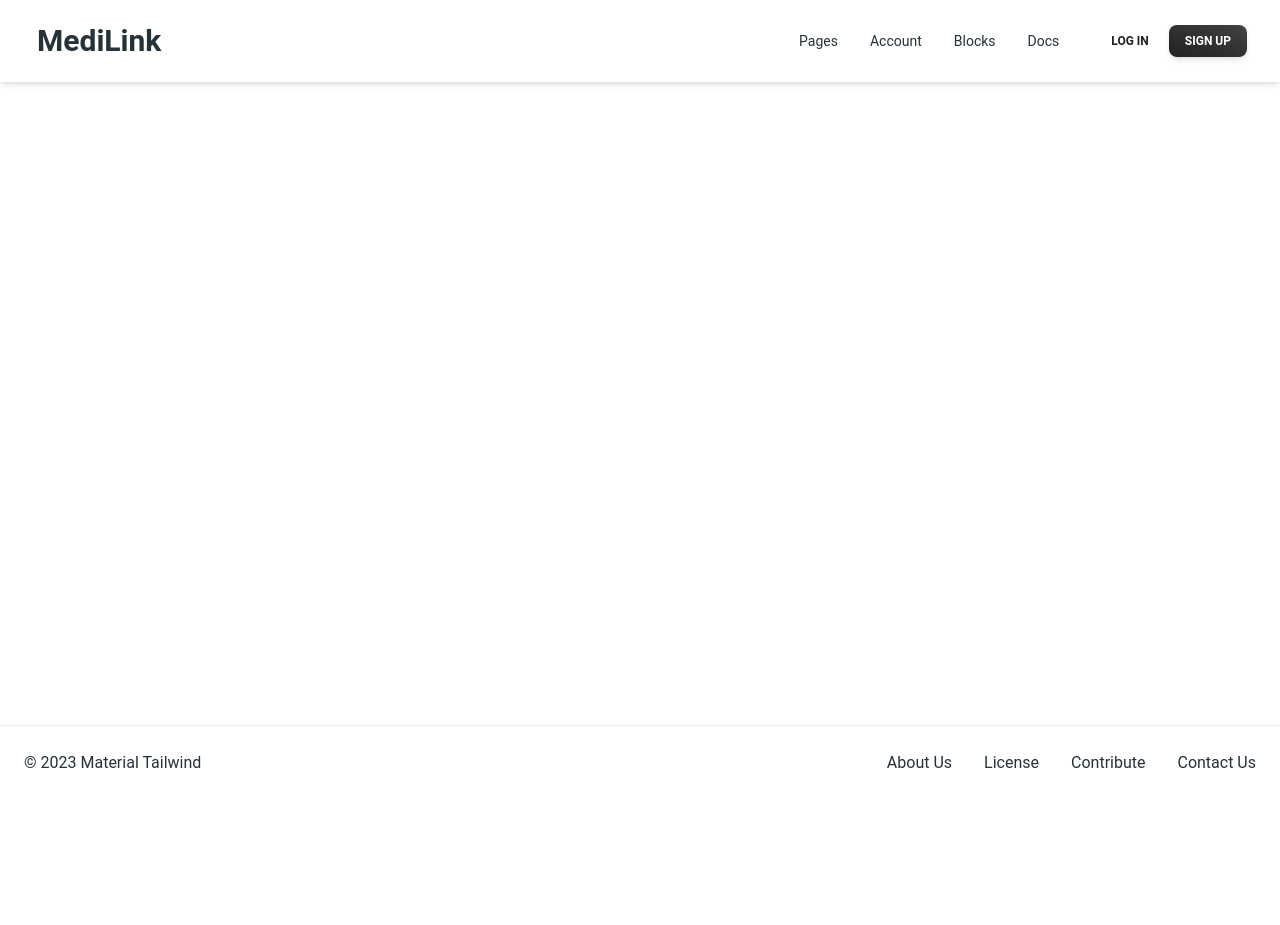
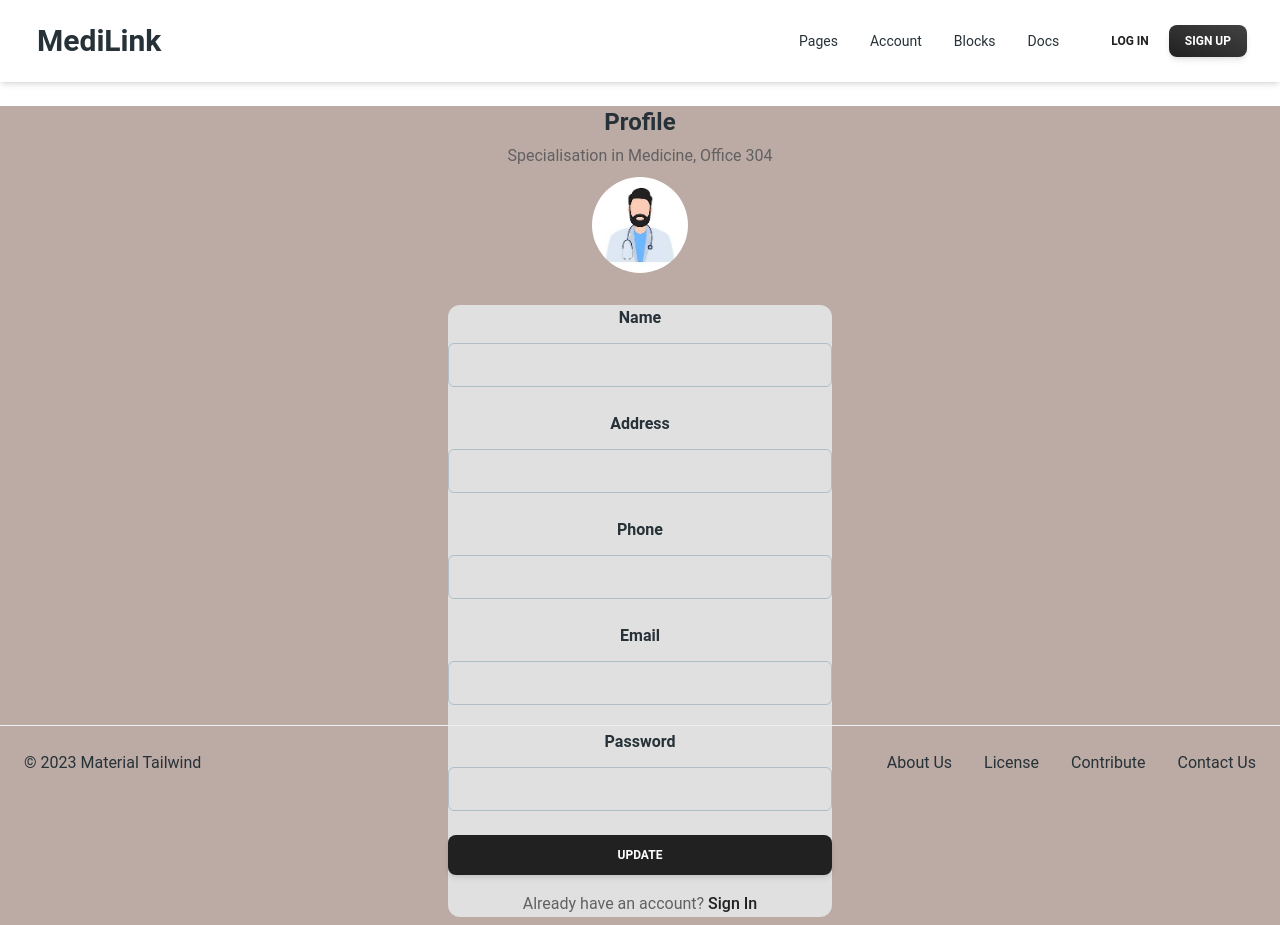
Before and after one commit to Atharvan2004/hospital-management-system, a React (Vite) app in the folder client/: page /doctor-profile in a window 1280 px wide. Before the commit the page ends 800 px from the top, so only its background shows below. Built offline with nearby package versions, Linux system fonts and the light colour scheme.

Commit message:
initial UI for Profile/Updation Page

```diff
--- a/client/src/App.jsx
+++ b/client/src/App.jsx
@@ -10,6 +10,7 @@
 import LoginForm from "./components/Login/LoginPage";
 import PatientDashboard from "./pages/PatientDashboard";
 import SearchResult from "./components/SearchResult";
+import Patient from "./pages/Doctor/Profile";
 
 function App() {
   return (
@@ -24,6 +25,7 @@
         <Route path="/contact" element={<Contact/>} />
         <Route path="/about" element={<About/>} />
         <Route path="/patient" element={<PatientDashboard/>} />
+        <Route path="/doctor-profile" element={<Patient/>} />
       </Routes>
       <Footer/>
     </BrowserRouter>
--- a/client/src/components/Footer.jsx
+++ b/client/src/components/Footer.jsx
@@ -10,7 +10,7 @@
         <li>
           <Typography
             as="a"
-            href="#"
+            href="about"
             color="blue-gray"
             className="font-normal transition-colors hover:text-blue-500 focus:text-blue-500"
           >
--- /dev/null
+++ b/client/src/pages/Doctor/Profile.jsx
@@ -0,0 +1,98 @@
+import { useEffect,useState } from "react";
+import {
+  Card,
+  Input,
+  Button,
+  Typography,
+} from "@material-tailwind/react";
+
+
+const Patient = () => {
+  return(
+    <div className="text-center bg-brown-200 ">
+      <Card color="transparent" shadow={false}>
+    <Typography variant="h4" color="blue-gray">
+      Profile
+    </Typography>
+    <Typography color="gray" className="mt-1 font-normal">
+      Specialisation in Medicine, Office 304
+    </Typography>
+    <img src="\images\download.jpg" alt="Patient Image" className='rounded-full h-24 w-24 object-cover cursor-pointer self-center mt-2' />
+    <form className="mx-auto mt-8 mb-2 w-80 max-w-screen-lg sm:w-96 bg-gray-300 rounded-xl">
+      <div className="mb-1 flex flex-col gap-6 ">
+        <Typography variant="h6" color="blue-gray" className="-mb-3">
+          Name
+        </Typography>
+        <Input
+          size="lg"
+          placeholder="name@mail.com"
+          className=" !border-t-blue-gray-200 focus:!border-t-gray-900 mx"
+          labelProps={{
+            className: "before:content-none after:content-none",
+          }}
+        />
+        <Typography variant="h6" color="blue-gray" className="-mb-3">
+          Address
+        </Typography>
+        <Input
+          size="lg"
+          placeholder="name@mail.com"
+          className=" !border-t-blue-gray-200 focus:!border-t-gray-900 mx"
+          labelProps={{
+            className: "before:content-none after:content-none",
+          }}
+        />
+        <Typography variant="h6" color="blue-gray" className="-mb-3">
+          Phone
+        </Typography>
+        <Input
+          size="lg"
+          placeholder="name@mail.com"
+          className=" !border-t-blue-gray-200 focus:!border-t-gray-900"
+          labelProps={{
+            className: "before:content-none after:content-none",
+          }}
+        />
+        <Typography variant="h6" color="blue-gray" className="-mb-3">
+          Email
+        </Typography>
+        <Input
+          size="lg"
+          placeholder="name@mail.com"
+          className=" !border-t-blue-gray-200 focus:!border-t-gray-900"
+          labelProps={{
+            className: "before:content-none after:content-none",
+          }}
+        />
+
+        <Typography variant="h6" color="blue-gray" className="-mb-3">
+          Password
+        </Typography>
+        <Input
+          type="password"
+          size="lg"
+          placeholder="********"
+          className=" !border-t-blue-gray-200 focus:!border-t-gray-900"
+          labelProps={{
+            className: "before:content-none after:content-none",
+          }}
+        />
+      </div>
+
+      <Button className="mt-6" fullWidth>
+        Update
+      </Button>
+      <Typography color="gray" className="mt-4 text-center font-normal">
+        Already have an account?{" "}
+        <a href="#" className="font-medium text-gray-900">
+          Sign In
+        </a>
+      </Typography>
+    </form>
+  </Card>
+    </div>
+
+  );
+};
+
+export default Patient;
```
Also changed, not shown: client/public/images/download.jpg (added), client/public/images/ed189167-ebe3-4ad1-a5c5-f83a6d1342e2.jpg (added), client/src/pages/Patient/Patient.jsx (added), client/src/pages/Staff/Patient.jsx (added).
